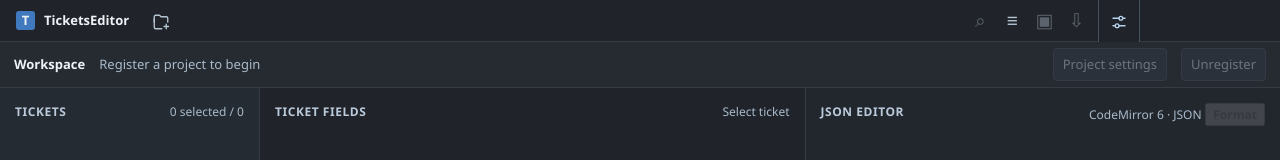
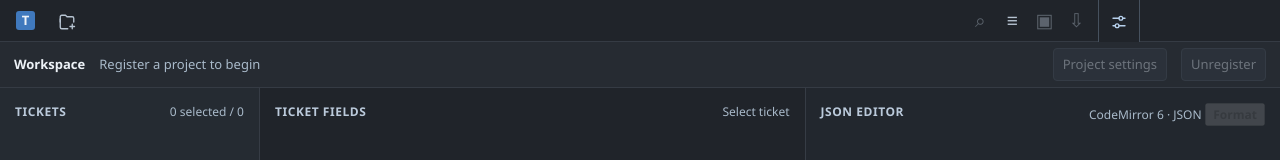
Before and after one commit to RuchirChawdhry/tickets-editor, a Svelte app: page / in a window 1280 px wide. Shown: the top 160 px of the page. Built offline with nearby package versions, Linux system fonts and the light colour scheme.

Commit message:
style: use icon-only titlebar brand and readable JSON editor type

```diff
--- a/src/renderer/src/App.svelte
+++ b/src/renderer/src/App.svelte
@@ -780,7 +780,7 @@
 
 <div class="app">
   <header class="titlebar">
-    <div class="brand"><span class="brand-icon">T</span>TicketsEditor</div>
+    <div class="brand" title="TicketsEditor" aria-label="TicketsEditor"><span class="brand-icon" aria-hidden="true">T</span></div>
     <div class="tabs">
       {#each projects as p (p.projectUuid)}
         <button class:active={p.projectUuid === projectUuid} class="tab" title={p.rootPath} onclick={() => executeCommand(`project.switch:${p.projectUuid}`)}>▣ {p.name}</button>
--- a/src/renderer/src/JsonCodeEditor.svelte
+++ b/src/renderer/src/JsonCodeEditor.svelte
@@ -27,13 +27,13 @@
   const editorTheme = EditorView.theme({
     '&': {
       height: '100%',
-      fontSize: '12px',
+      fontSize: '13px',
       color: '#d3deec',
       backgroundColor: '#20252d'
     },
     '.cm-scroller': {
-      fontFamily: 'Consolas, "Cascadia Code", monospace',
-      lineHeight: '1.75',
+      fontFamily: '"Cascadia Code", Consolas, ui-monospace, monospace',
+      lineHeight: '1.55',
       overflow: 'auto'
     },
     '.cm-gutters': {
```
Also changed, not shown: 1 other file (tests, documents, lock files or other folders).
